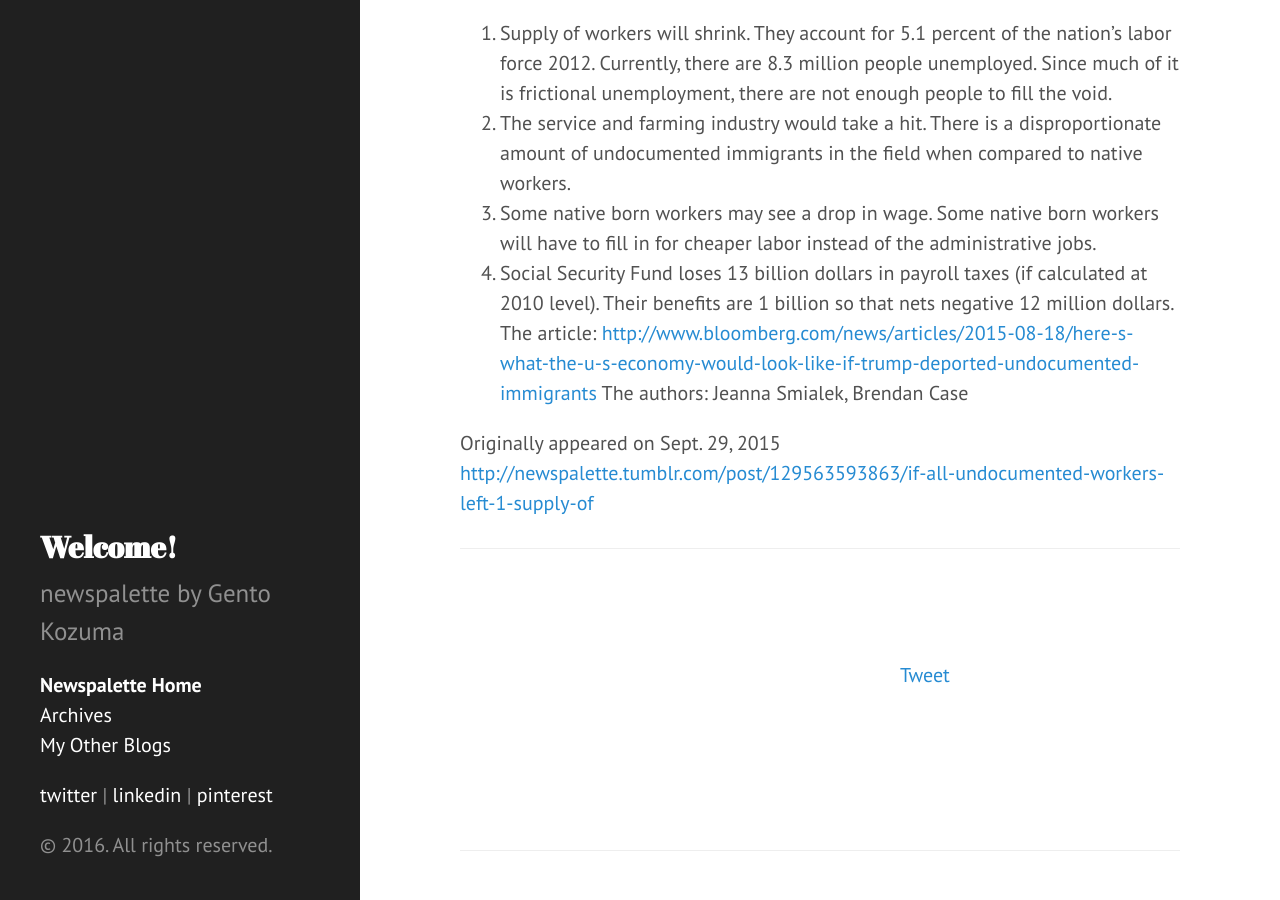
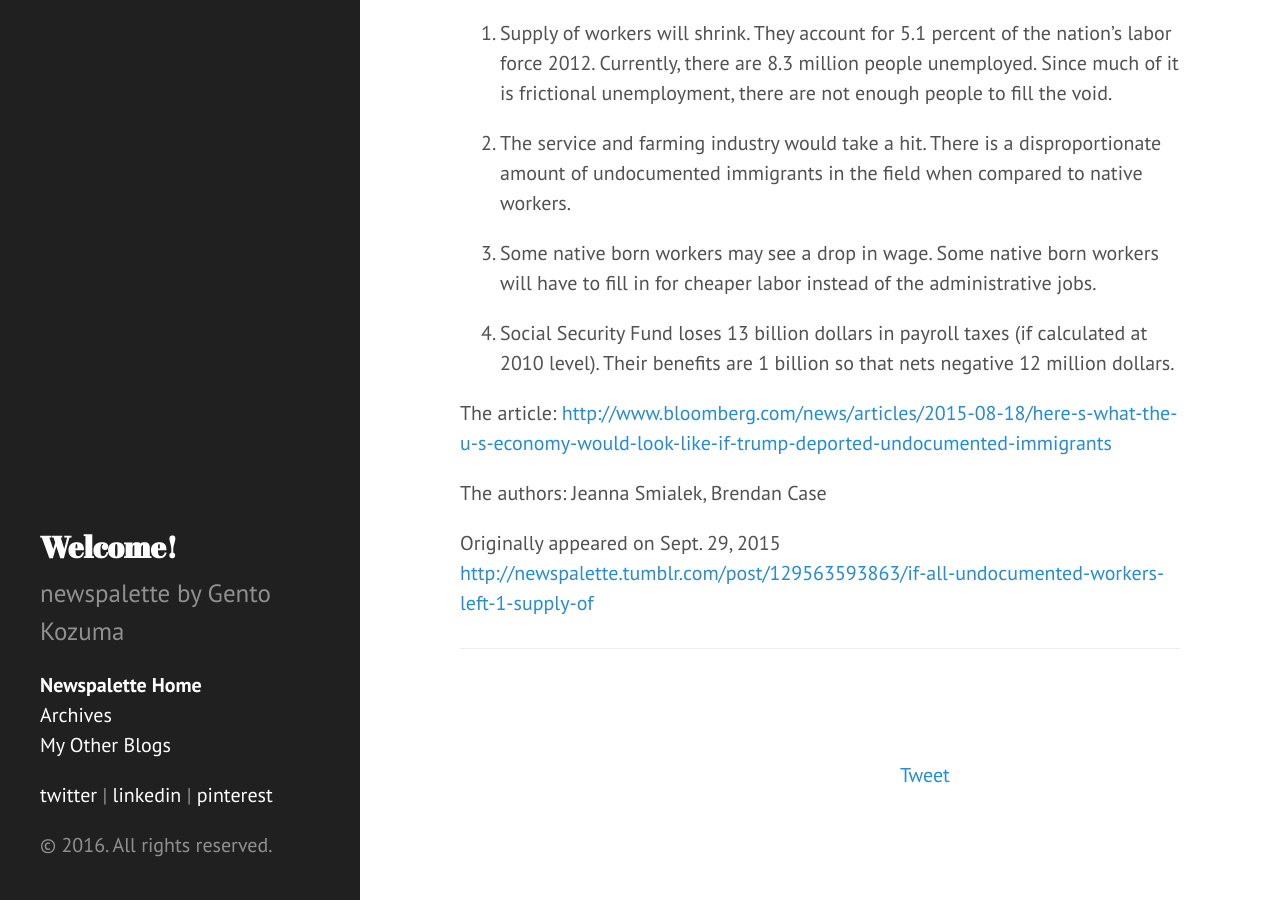
Before and after one commit to gentokozuma/newspalette, a Jekyll site: the page built from _posts/2016-03-12-economy.markdown, in a window 1280 px wide and 900 px high, scrolled down 545 px. Built offline with Jekyll 4.4.1, drawn with Linux system fonts in a browser that asks for light colours; comment, search, counter and statistics services are not loaded.

Commit message:
Fixed linked images address 16-03-12

```diff
--- a/_posts/2016-03-12-economy.markdown
+++ b/_posts/2016-03-12-economy.markdown
@@ -2,14 +2,20 @@
 title: Our Economy Without Undocumented Workers
 layout: post
 ---
-<img src="{{ site.url }}/images/2015-09-21-image.png" alt="Drawing" style="width: 350px;"/>
+<img src="{{ site.url }}/images/2015-09-29-image.png" alt="Drawing" style="width: 350px;"/>
 
 If all undocumented workers left:
+
 1. Supply of workers will shrink. They account for 5.1 percent of the nation’s labor force 2012. Currently, there are 8.3 million people unemployed. Since much of it is frictional unemployment, there are not enough people to fill the void.
+
 2. The service and farming industry would take a hit. There is a disproportionate amount of undocumented immigrants in the field when compared to native workers.
+
 3. Some native born workers may see a drop in wage. Some native born workers will have to fill in for cheaper labor instead of the administrative jobs.
+
 4. Social Security Fund loses 13 billion dollars in payroll taxes (if calculated at 2010 level). Their benefits are 1 billion so that nets negative 12 million dollars.
+
 The article: [http://www.bloomberg.com/news/articles/2015-08-18/here-s-what-the-u-s-economy-would-look-like-if-trump-deported-undocumented-immigrants](http://www.bloomberg.com/news/articles/2015-08-18/here-s-what-the-u-s-economy-would-look-like-if-trump-deported-undocumented-immigrants)
+
 The authors: Jeanna Smialek, Brendan Case
 
 Originally appeared on Sept. 29, 2015
```
